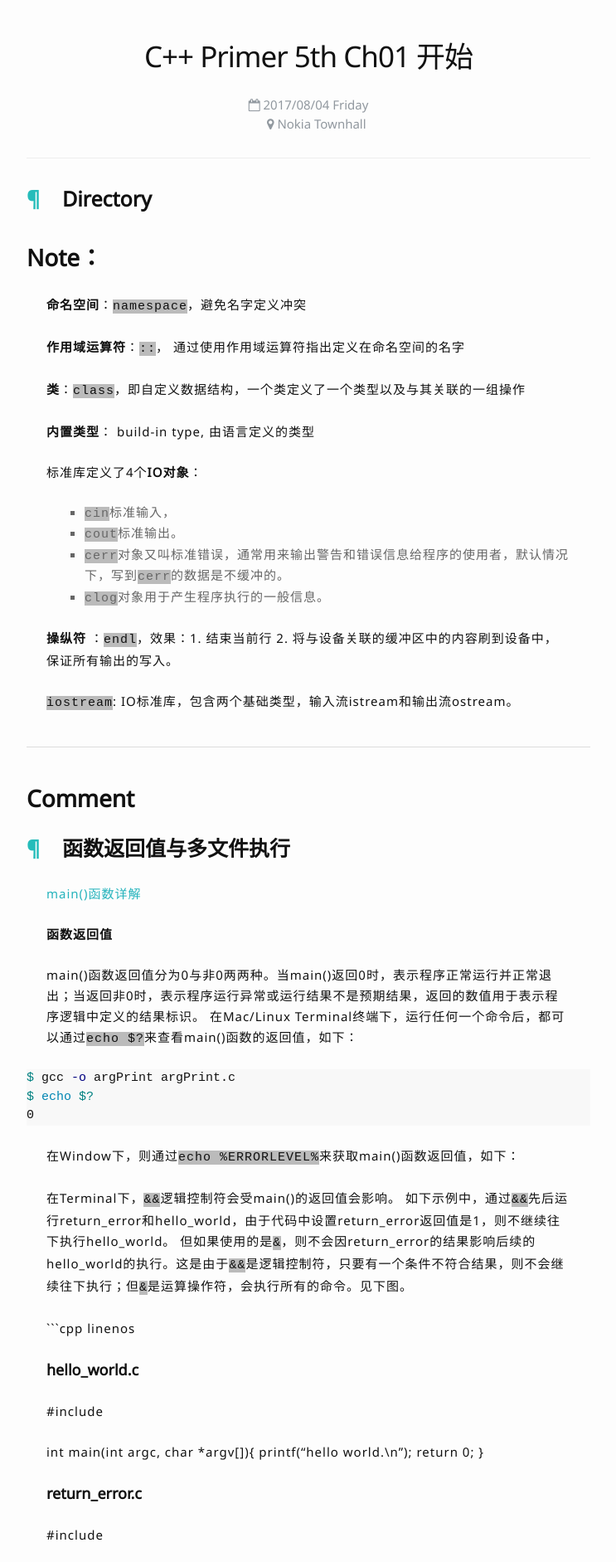
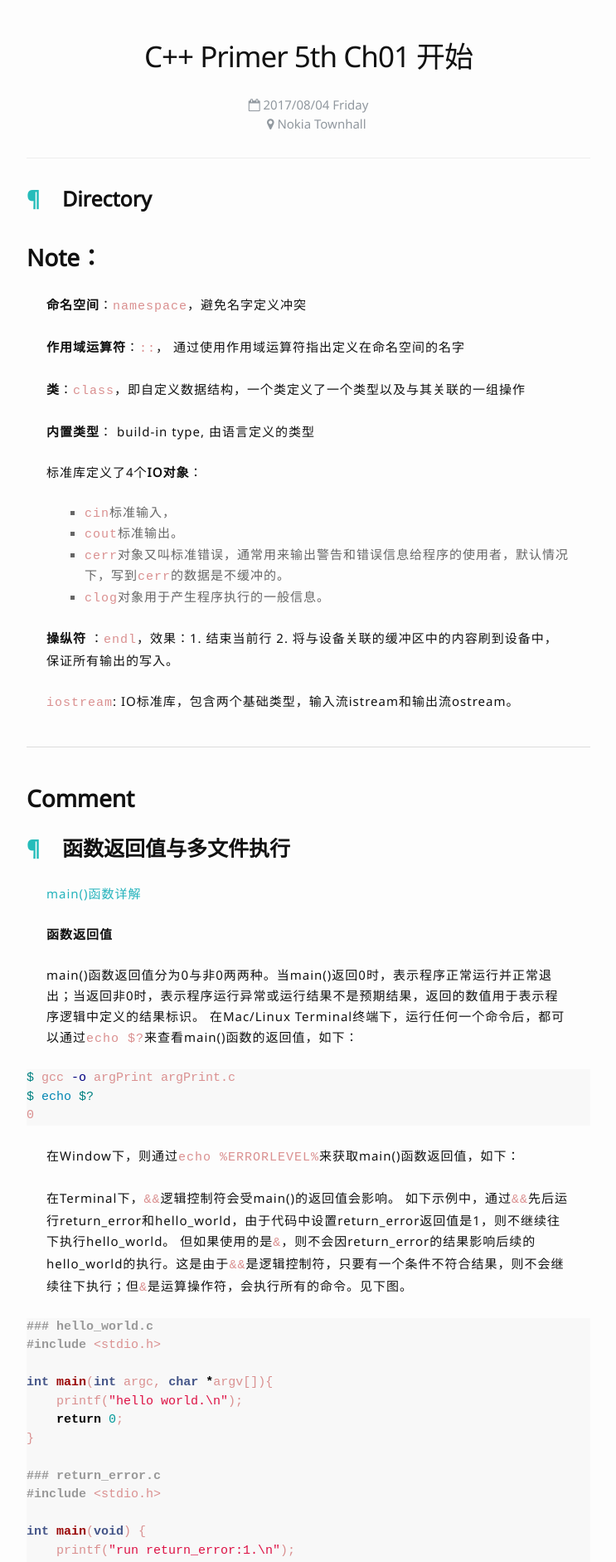
Before and after one commit to liuyanfight/liuyanfight.github.io, a Jekyll site: the page built from _posts/2017-08-04-Cpp-ch01.md, in a window 1280 px wide. Shown: the top 1883 px of the page at 83% size, without its empty margins (268-1011 px from the left). Built offline with Jekyll 4.4.1, drawn with Linux system fonts in a browser that asks for light colours; nearby versions of some CDN libraries; comment, search, counter and statistics services are not loaded; some of the changed text lies outside the part shown.

Commit message:
try code highlight

````diff
--- a/_posts/2017-08-04-Cpp-ch01.md
+++ b/_posts/2017-08-04-Cpp-ch01.md
@@ -54,7 +54,7 @@ $ echo $?
 如下示例中，通过`&&`先后运行return_error和hello_world，由于代码中设置return_error返回值是1，则不继续往下执行hello_world。
 但如果使用的是`&`，则不会因return_error的结果影响后续的hello_world的执行。这是由于`&&`是逻辑控制符，只要有一个条件不符合结果，则不会继续往下执行；但`&`是运算操作符，会执行所有的命令。见下图。
 
-```cpp linenos
+```cpp
 ### hello_world.c
 #include <stdio.h>
 
--- a/_sass/_syntax-highlighting.scss
+++ b/_sass/_syntax-highlighting.scss
@@ -1,7 +1,7 @@
 .highlight table td { padding: 5px; }
 .highlight table pre { margin: 0; }
 .highlighter-rouge {
-  background-color: #bbbbbb;
+  color: #DA9090;
 }
 .highlight .cm {
   color: #999988;
````
